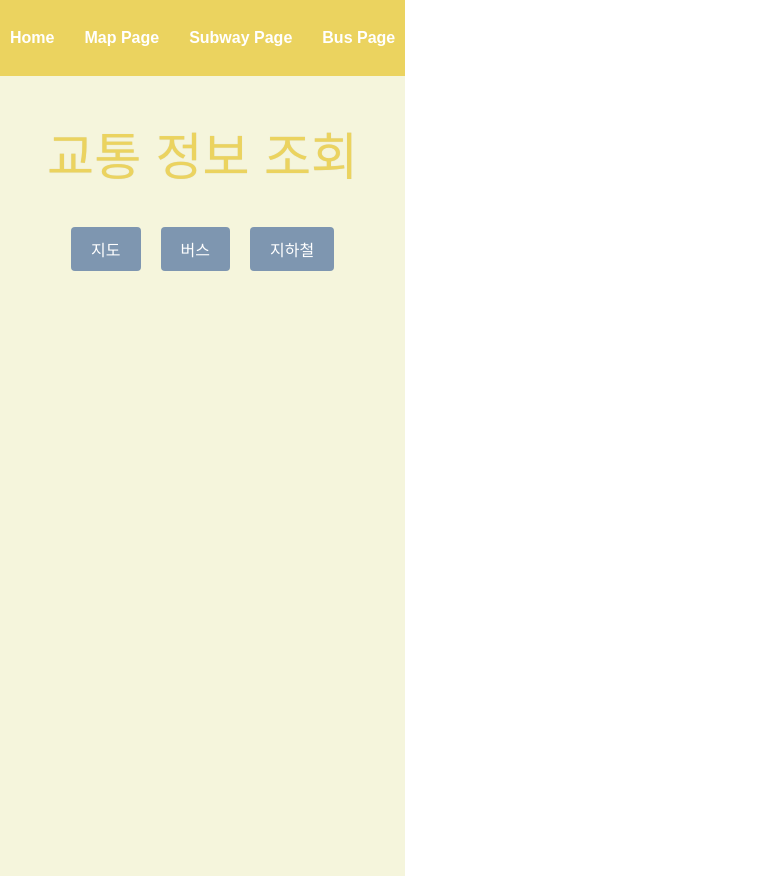
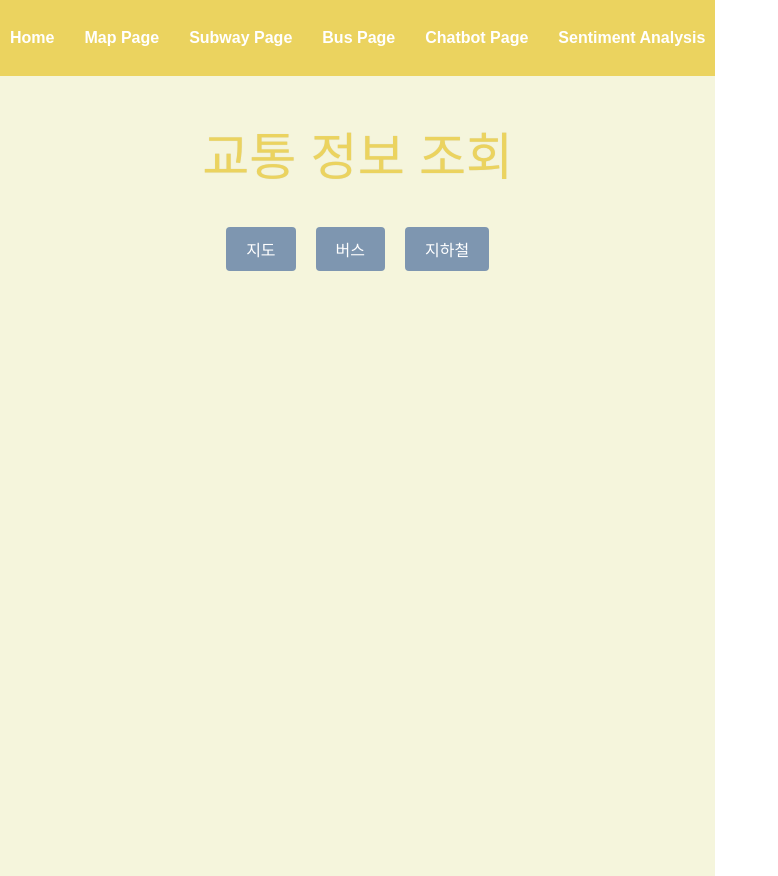
Before and after one commit to EricaLeeJoowon/mapthree, a React (Vite) app: page / in a window 1280 px wide. Shown: the whole page, without its empty margins (0-778 px from the left). Built offline with nearby package versions, Linux system fonts and the light colour scheme.

Commit message:
Update App.jsx

```diff
--- a/src/App.jsx
+++ b/src/App.jsx
@@ -1,10 +1,11 @@
-//App.jsx
 import React from 'react';
 import { BrowserRouter as Router, Routes, Route, Link } from 'react-router-dom';
-import Home from './Home';
-import MapComponent from './components/MapComponent';
-import BusPage from './pages/BusPage'; // 기존 BusPage 경로
-import SubwayPage from './pages/SubwayPage'; // 기존 SubwayPage 경로
+import Home from './Home.jsx';
+import MapPage from './pages/MapPage.jsx';
+import BusPage from './pages/BusPage.jsx';
+import SubwayPage from './pages/SubwayPage.jsx';
+import ChatbotPage from './pages/ChatbotPage.jsx';
+import SentimentPage from './pages/SentimentPage.jsx';
 import './App.css';
 
 const App = () => {
@@ -25,13 +26,21 @@ const App = () => {
             <li>
               <Link to="/bus">Bus Page</Link>
             </li>
+            <li>
+              <Link to="/chatbot">Chatbot Page</Link>
+            </li>
+            <li>
+              <Link to="/sentiment">Sentiment Analysis</Link>
+            </li>
           </ul>
         </nav>
         <Routes>
           <Route path="/" element={<Home />} />
-            <Route path="/map" element={<MapComponent />} />
+          <Route path="/map" element={<MapPage />} />
           <Route path="/subway" element={<SubwayPage />} />
           <Route path="/bus" element={<BusPage />} />
+          <Route path="/chatbot" element={<ChatbotPage />} />
+          <Route path="/sentiment" element={<SentimentPage />} />
         </Routes>
       </div>
     </Router>
```
Lines whose indentation alone changed are shown as unchanged.
